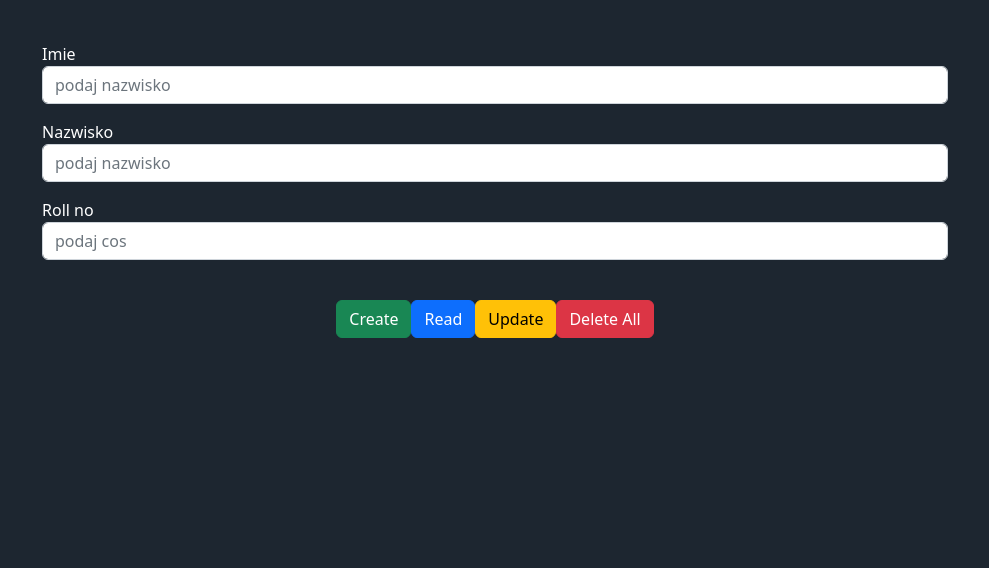
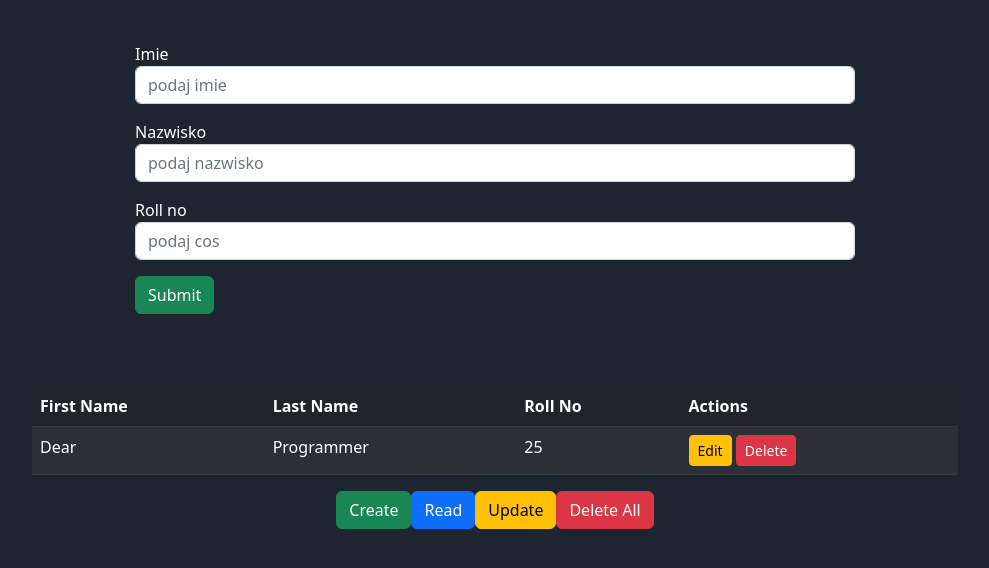
Before and after one commit to MateuszRL96/ProjektProgramowanieObiektowe, a plain HTML site: page src/index.html in a window 1280 px wide. Shown: the part 112-680 px from the top of the page, without its empty margins (145-1134 px from the left). Drawn offline with nearby package versions, Linux system fonts and the light colour scheme.

Commit message:
dodanie delete uzytownika/cos niue dziala

```diff
--- a/src/index.html
+++ b/src/index.html
@@ -19,19 +19,45 @@
             </div>
             <div class="main row justify-content-center">
                 <form action="" id="student-form" class="row justify-content-center mb-4" autocomplete="off">
-                    <div class="col-10 mb-3">
+                    <div class="col-10 col-md-8 mb-3">
                         <label for="firstName"> Imie </label>
-                        <input class="form-control" id="firstName" type="text"placeholder="podaj nazwisko">
+                        <input class="form-control" id="firstName" type="text"placeholder="podaj imie">
                     </div>
-                    <div class="col-10 mb-3">
+                    <div class="col-10 col-md-8 mb-3">
                         <label for="lastName"> Nazwisko </label>
                         <input class="form-control" id="lastName" type="text" placeholder="podaj nazwisko">
                     </div>
-                    <div class="col-10 mb-3">
+                    <div class="col-10 col-md-8 mb-3">
                         <label for="rollNo"> Roll no </label>
                         <input class="form-control" id="rollNo" type="text" placeholder="podaj cos">
                     </div>
+                    <div class="center col-10 col-md-8">
+                        <input class="btn btn-success add-btn" type="submit" value="Submit">
+                    </div>
                 </form>
+                <div class="col-12 col-md-10 mt-5">
+                    <table class="table table-striped table-dark">
+                        <thead >
+                            <tr>
+                                <th>First Name</th>
+                                <th>Last Name</th>
+                                <th>Roll No</th>
+                                <th>Actions</th>
+                            </tr>
+                        </thead>
+                        <tbody id="student-list">
+                            <tr>
+                                <td>Dear</tdh>
+                                <td>Programmer</td>
+                                <td>25</td>
+                                <td>
+                                    <a href="#" class="btn btn-warning btn-sm edit"> Edit </a>
+                                    <a href="#" class="btn btn-danger btn-sm edit"> Delete </a>
+                                </td>
+                            </tr>
+                        </tbody>
+                    </table>
+                </div>
 
 
             </div>
@@ -43,6 +69,7 @@
             <button class="btn btn-danger" id="btn-delete">Delete All</button>
         </div>
 
+        <script src="script.js"></script>
         <script src="https://cdn.jsdelivr.net/npm/bootstrap@5.2.3/dist/js/bootstrap.bundle.min.js" integrity="sha384-kenU1KFdBIe4zVF0s0G1M5b4hcpxyD9F7jL+jjXkk+Q2h455rYXK/7HAuoJl+0I4" crossorigin="anonymous"></script>
     </body>
 </html>
--- /dev/null
+++ b/src/script.js
@@ -0,0 +1,27 @@
+var selectedRow = null;
+
+//show alerts
+
+function showAlert(message, className)
+{
+    const div = document.createElement("div");
+    div.className = `alert alert-${className}`;
+
+    div.appendChild(document.createTextNode(message));
+    const container = document.querySelector(".container");
+    const main = document.querySelector(".main");
+    container.insertBefore(div, main);
+
+    setTimeout(() => document.querySelector(".alert").remove(), 3000);
+
+}
+
+document.querySelector("#student-list").addEventListener("click", (e) =>
+{
+    target = e.target;
+    if(target.classList.contains("delete"))
+    {
+        target.parentElement.parentElement.remove();
+        showAlert("Student Data Deleted", "danger");
+    }
+});
```
Also changed, not shown: script.js (deleted).
